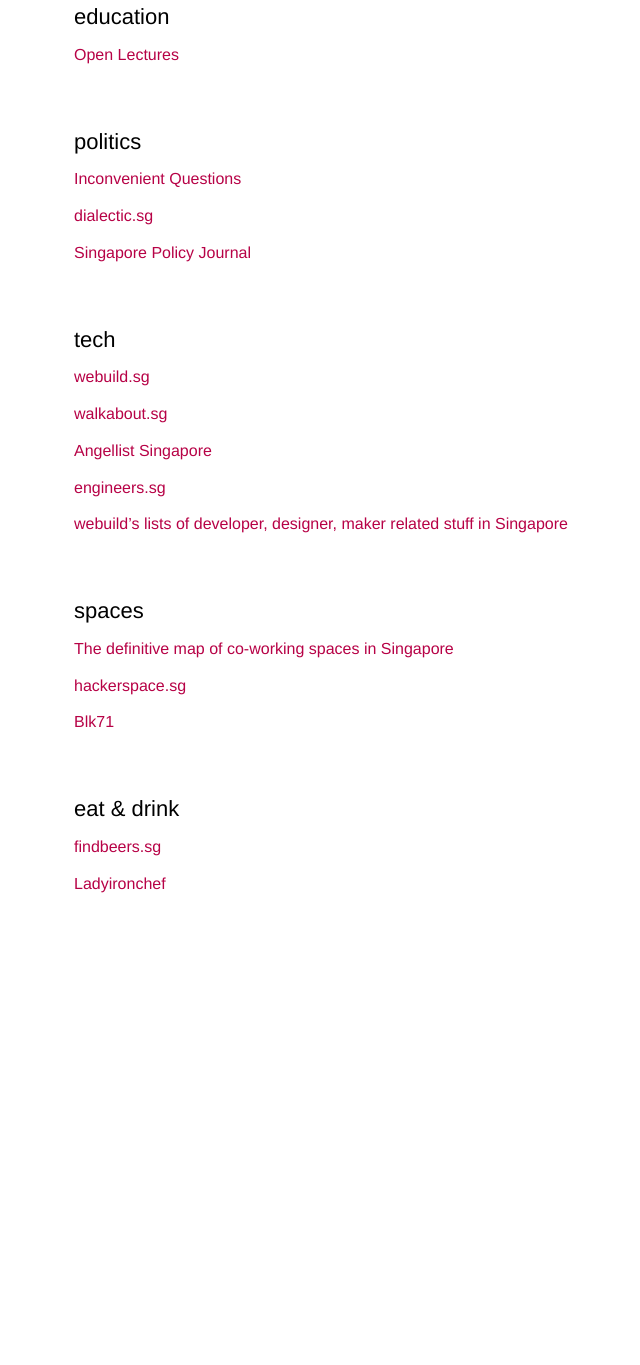
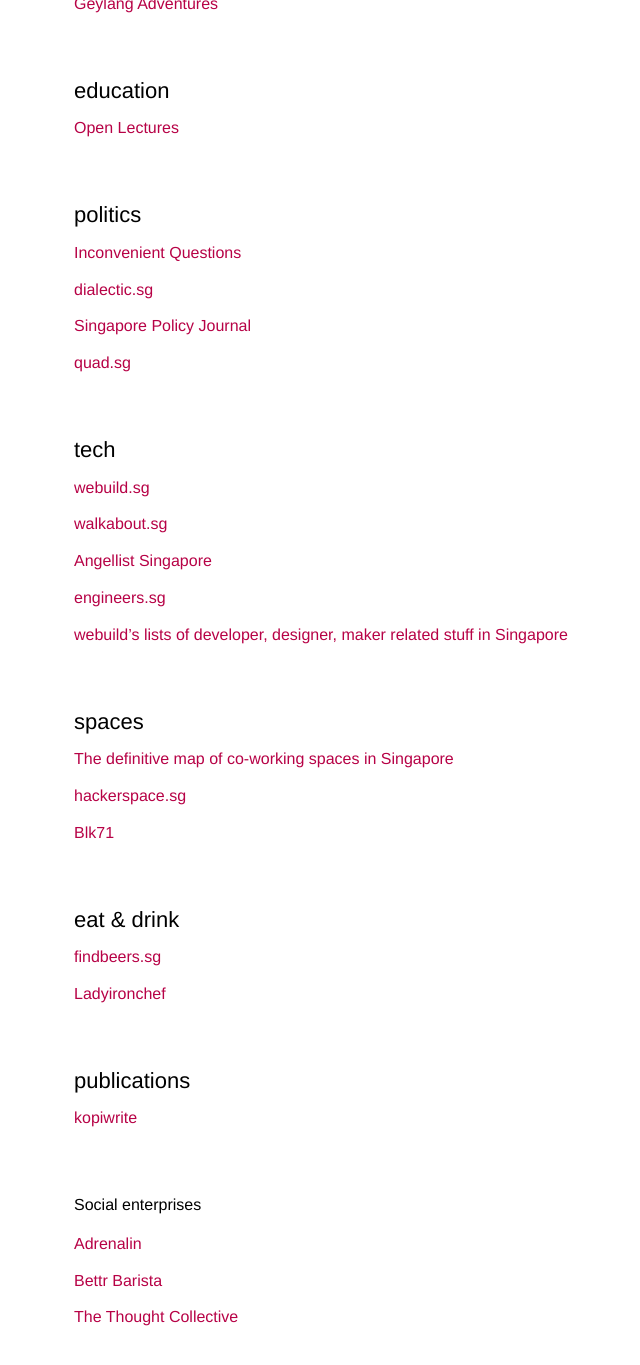
Before and after one commit to wynlim/connections.sg, a Jekyll site: the page built from _posts/2014-03-15-connections.markdown, in a window 1280 px wide and 1400 px high, scrolled down 1733 px. Shown: the top 1365 px of the window, without its empty margins (182-822 px from the left). Built offline with Jekyll 4.4.1, drawn with Linux system fonts in a browser that asks for light colours; Markdown is read by kramdown in place of the engine named in the settings; before the commit the page ends 2699 px from its top, so only the background shows below that; some of the changed text lies outside the part shown.

Commit message:
new content updates

```diff
--- a/_posts/2014-03-15-connections.markdown
+++ b/_posts/2014-03-15-connections.markdown
@@ -31,6 +31,7 @@
 * [Ground-up Initiative](http://groundupinitiative.org/)
 * [Give.asia](http://give.asia)
 * [SG Cares](http://www.journeys.com.sg/singaporewalks/index.asp)
+* [Over the rainbow](http://overtherainbow.sg/)
 
 ### stories
 
@@ -58,6 +60,7 @@
 * [Inconvenient Questions](http:// Inconvenient Questions)
 * [dialectic.sg](http://dialectic.sg)
 * [Singapore Policy Journal ](http://singaporepolicyjournal.com/)
+* [quad.sg](http://quad.sg)
 
 ### tech
 
@@ -77,3 +80,12 @@
 
 * [findbeers.sg](http://findbeers.sg)
 * [Ladyironchef](http://www.ladyironchef.com/)
+
+### publications
+* [kopiwrite](http://thekopiwrite.com/)
+
+Social enterprises
+
+* [Adrenalin](http://adrenalin.com.sg/)
+* [Bettr Barista](http://www.bettrbarista.com/)
+* [The Thought Collective](http://www.thethoughtcollective.com.sg/)
```
Also changed, not shown: other parts of _posts/2014-03-15-connections.markdown (+1 -0 lines).
